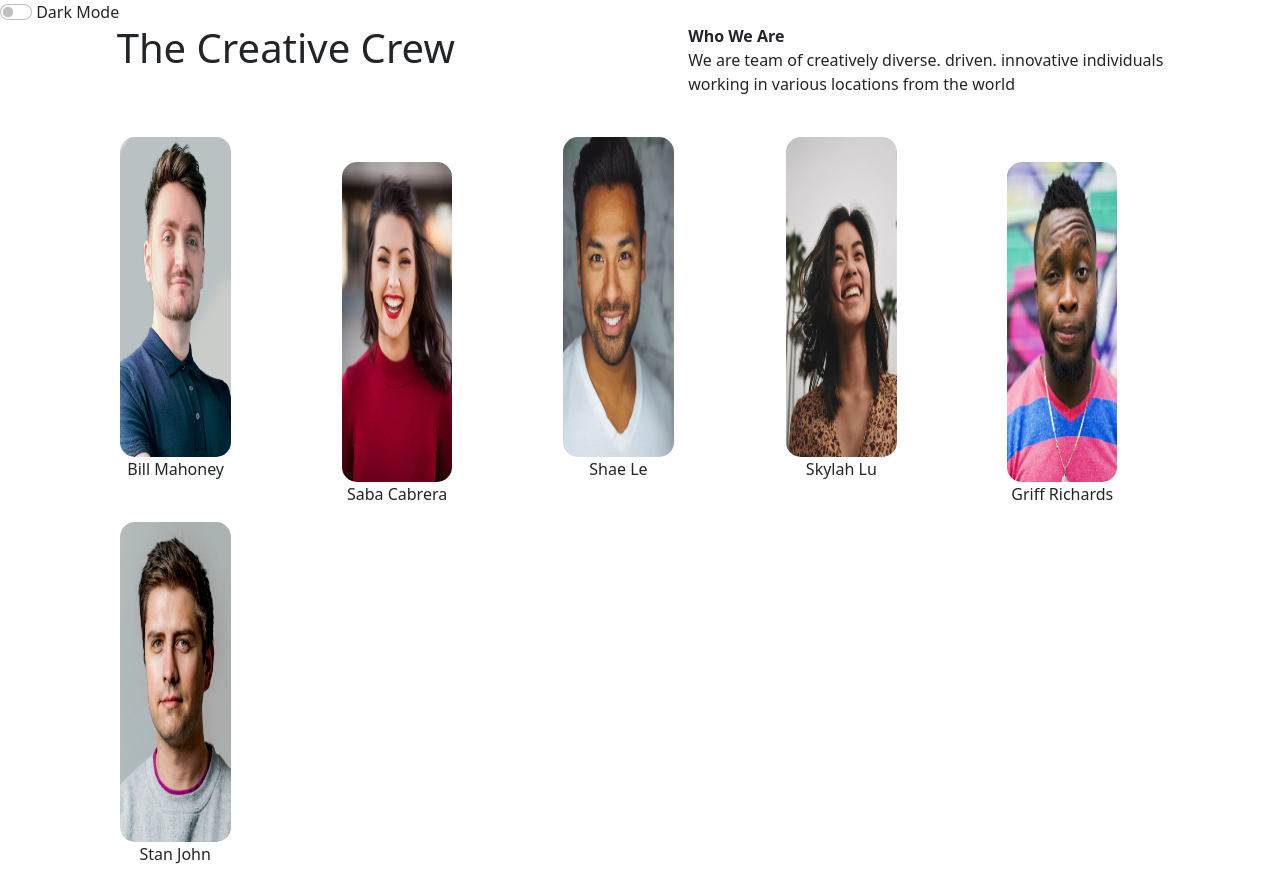
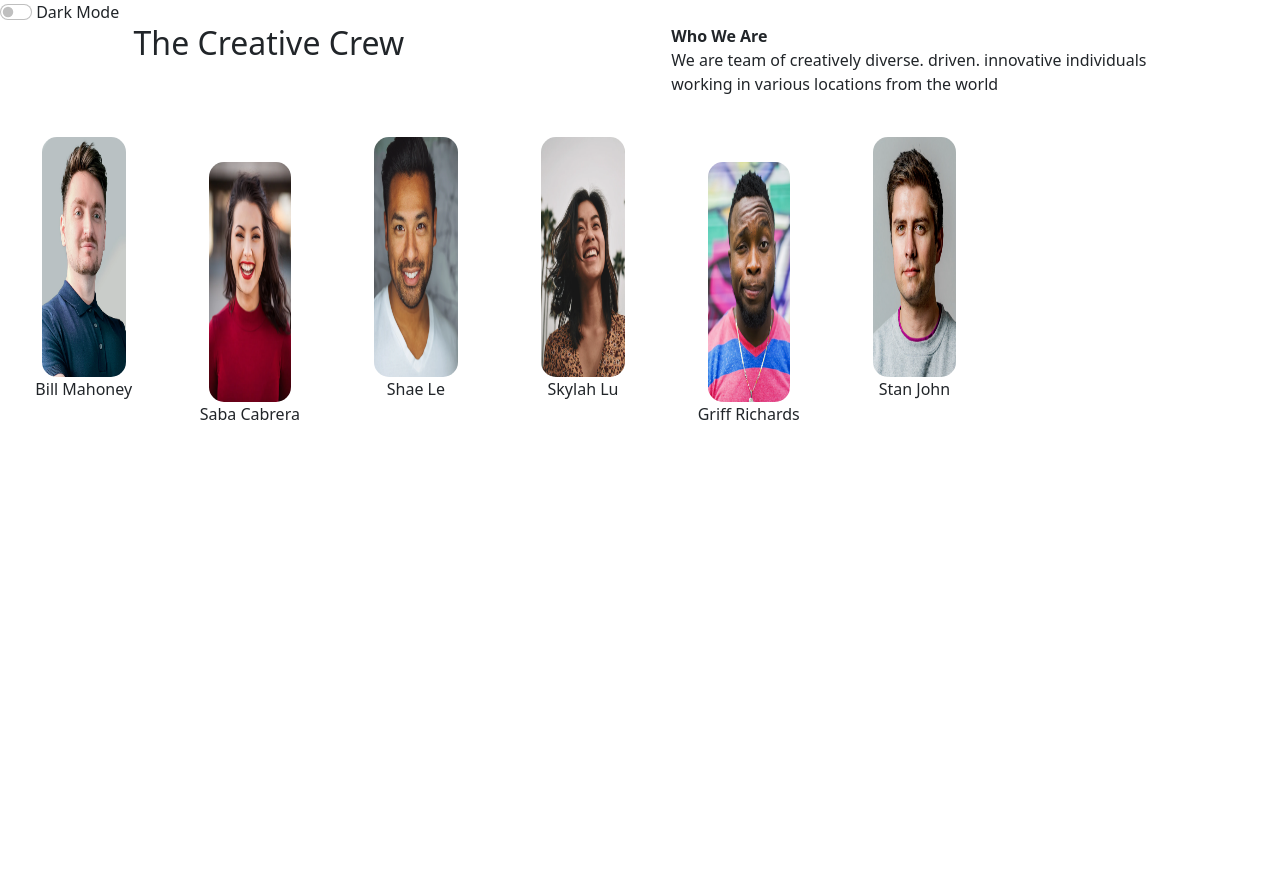
Before and after one commit to EyupBahar/Team_Members, a plain HTML site: page index.html in a window 1280 px wide. After the commit the page ends 800 px from the top, so only its background shows below. Drawn offline with nearby package versions, Linux system fonts and the light colour scheme.

Commit message:
finished

```diff
--- a/index.html
+++ b/index.html
@@ -18,7 +18,7 @@
       <label class="form-check-label" for="check">Dark Mode</label>
     </div>
     <div id="header">
-      <h1>The Creative Crew</h1>
+      <h2>The Creative Crew</h2>
       <p><b>Who We Are</b><br>
         We are team of creatively diverse. driven. innovative individuals<br>
         working in various locations from the world
--- a/style.css
+++ b/style.css
@@ -3,8 +3,8 @@ body, html{
     position:relative;
 }
 #main-container{
-    width:90%;
-    margin-top:1rem;
+    width:100%;
+    margin:0;
     margin:auto;
     align-items: center;
     text-align: center;
@@ -13,7 +13,7 @@ body, html{
     flex-direction:row;
 }
 img{
-    height:20rem;
+    height:15rem;
     width:50%;
     border-radius: 15px;
 }
```
